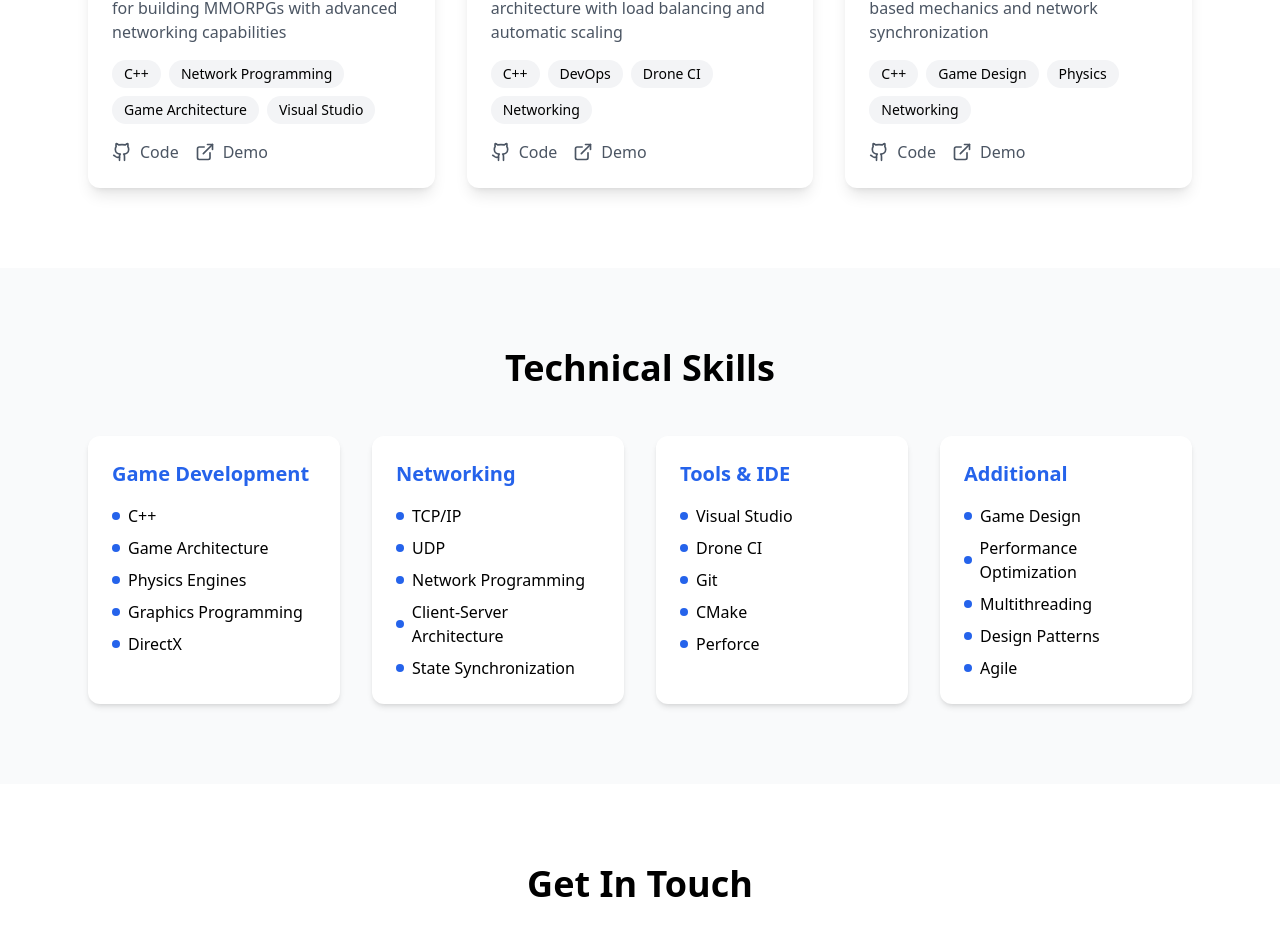
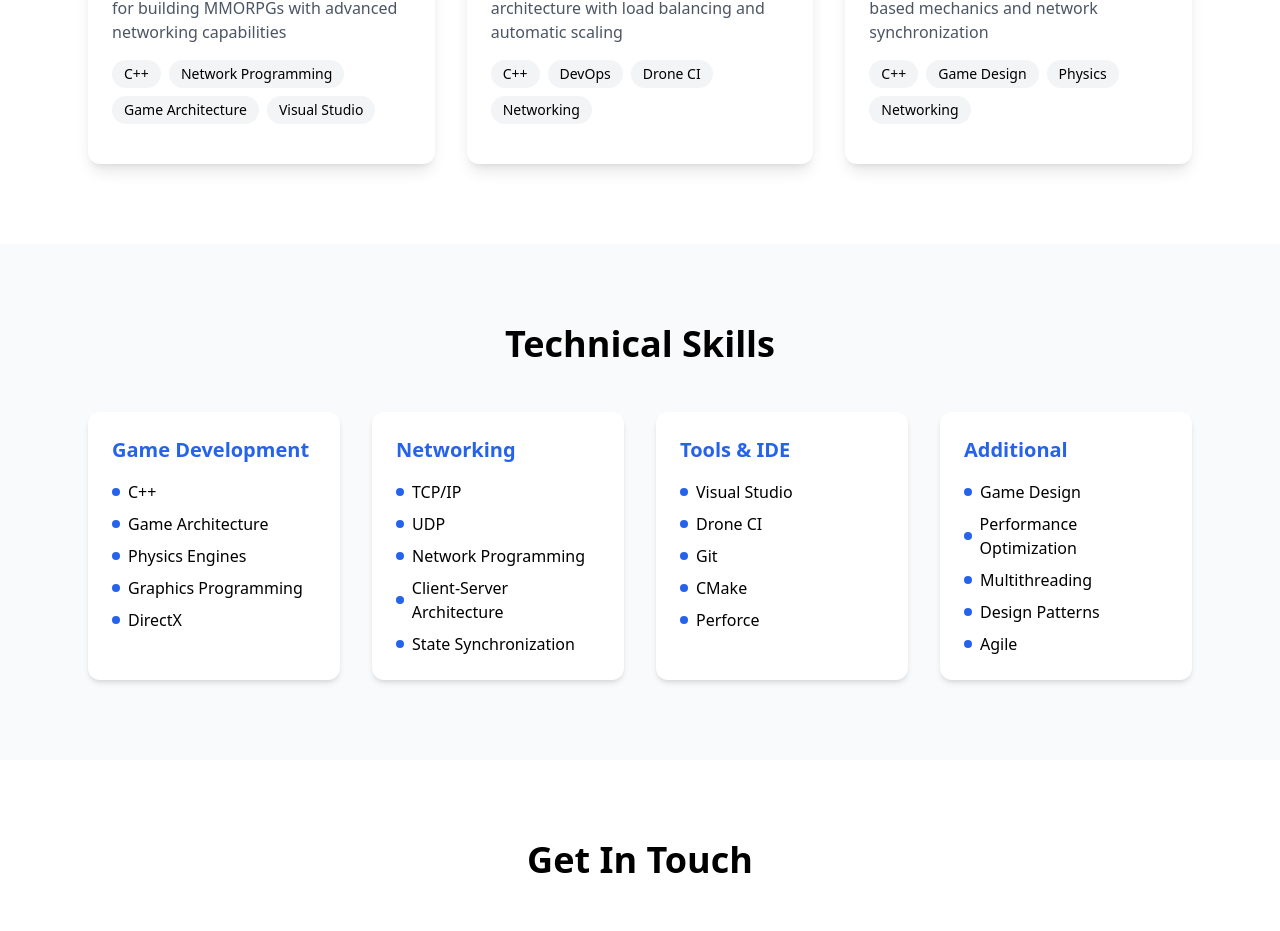
Before and after one commit to Thyvene/MyPortfolio, a React (Vite) app: page / in a window 1280 px wide. Shown: the part 976-1907 px from the top of the page. Built offline with nearby package versions, Linux system fonts and the light colour scheme.

Commit message:
Remove Github and Code logo from projects.

```diff
--- a/src/components/Projects.tsx
+++ b/src/components/Projects.tsx
@@ -41,22 +41,6 @@ export function Projects() {
                     </span>
                   ))}
                 </div>
-                <div className="flex space-x-4">
-                  <a
-                    href={project.github}
-                    className="flex items-center text-gray-600 hover:text-gray-900"
-                  >
-                    <Github size={20} className="mr-2" />
-                    Code
-                  </a>
-                  <a
-                    href={project.demo}
-                    className="flex items-center text-gray-600 hover:text-gray-900"
-                  >
-                    <ExternalLink size={20} className="mr-2" />
-                    Demo
-                  </a>
-                </div>
               </div>
             </div>
           ))}
```
